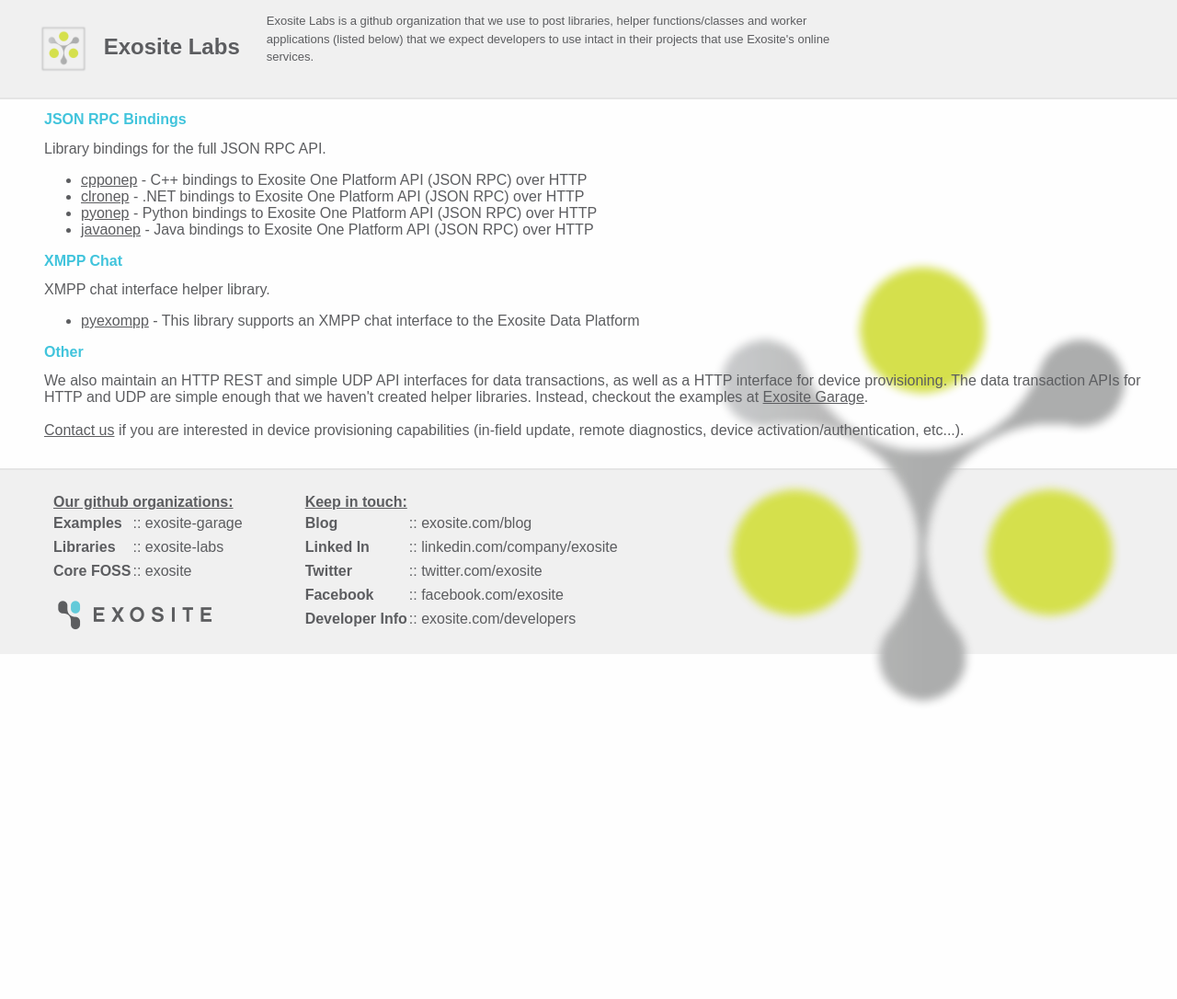
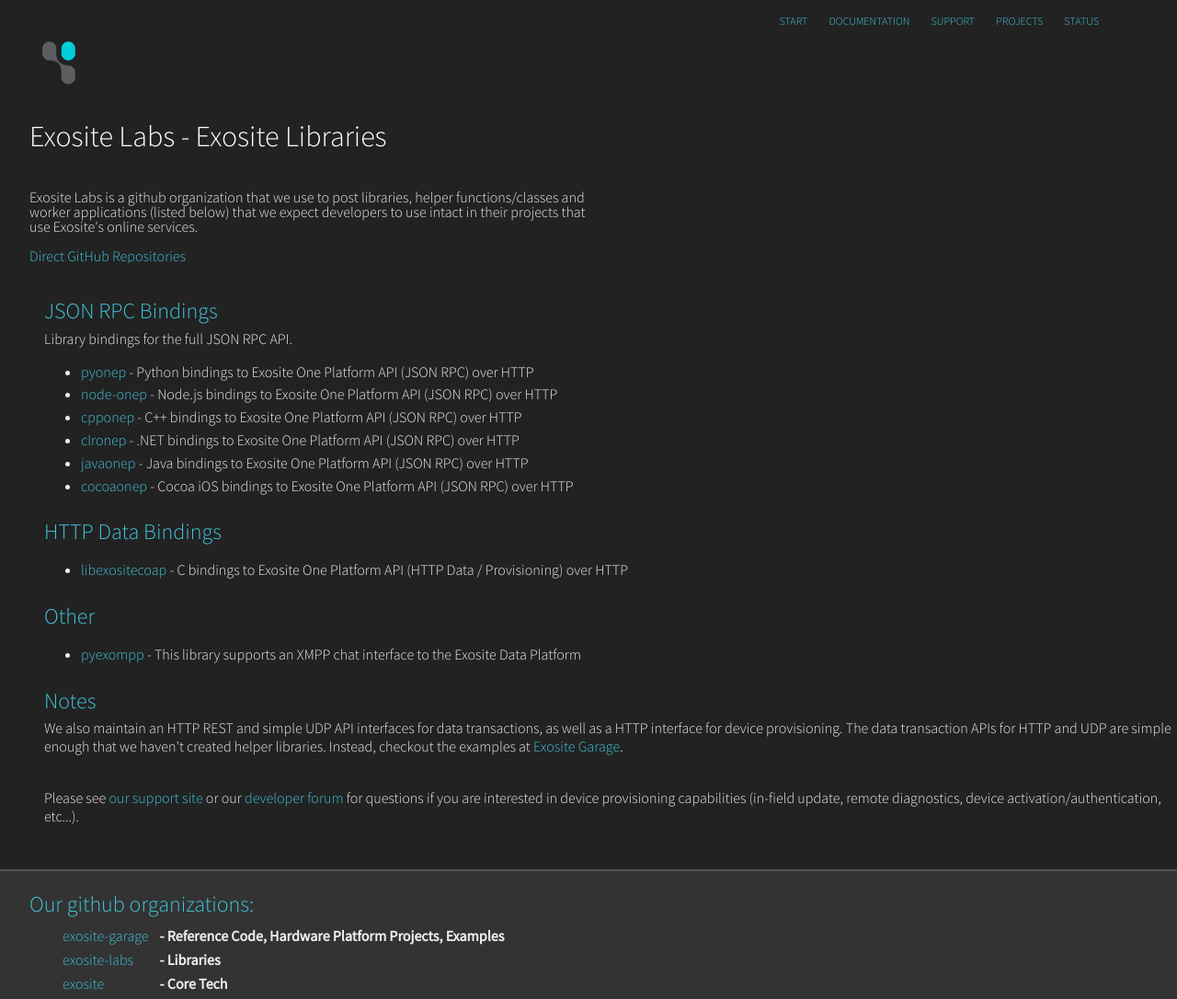
Before and after one commit to exosite-labs/exosite-labs.github.io, a plain HTML site: page index.html in a window 1280 px wide. Shown: the top 1086 px of the page at 92% size. Before the commit the page ends 800 px from the top, so only its background shows below. Drawn offline with Linux system fonts and the light colour scheme.

Commit message:
updates to style of this page added libexositecoap, node-onep and cocoaonep

```diff
--- a/css/style.css
+++ b/css/style.css
@@ -1,6 +1,8 @@
 html
 {
   font-size:100%;
+  /*background-color: #FAFAFA;*/
+  background-color: #222222;
 }
 
 a:focus
@@ -15,12 +17,16 @@
   padding:0;
 }
 
+
 body
 {
-  background-color:#fefefe;
-  color:#5C5D60;
-  font-family:arial, helvetica, freesans, sans-serif;
-  font-size:1em;
+  /*background-color:#fefefe;*/
+  /*color:#5C5D60;*/
+  color:#EEEEEE;
+  /*color:#D4D4D4;*/
+  font-family: 'Source Sans Pro', arial, helvetica, freesans, sans-serif;
+  font-weight: 300;
+  /*font-size:1em;*/
 }
 
 div
@@ -29,27 +35,47 @@
   position:relative;
 }
 
+h1, h2, h3, h4,h5
+{
+  font-family: 'Source Sans Pro',arial, helvetica, freesans, sans-serif;
+  font-weight: 300;
+}
+
 h1
 {
-  font-size:x-large;
+  /*font-size:x-large;*/
+  /*color:#D4D4D4;*/
+  /*color:#000000;*/
+  color:#FFFFFF;
 }
 
 h2
 {
-  font-size:medium;
-  font-weight:bold;
+  /*font-size:medium;*/
+  /*font-weight:bold;*/
+  margin-bottom:0.2em;
   color:#41C4DC;
+  /*color:#111111;*/
+
+}
+
+h3
+{
+  margin-bottom:0.2em;
 }
 
 a
 {
   text-decoration:none;
-  color:#5C5D60;
+  /*color:#5C5D60;*/
+  /*color:#FFFFFF;*/
+  color:#41C4DC;
 }
 
 a:hover
 {
-  color:#D5E04D;
+  color:#41C4DC;
+  text-decoration:underline;
 }
 
 a.highlight:hover
@@ -71,10 +97,22 @@
 
 div.header
 {
-  background-color:#f0f0f0;
+  /*background-color:#ffffff;*/
   padding-left:2em;
   z-index:100;
-  border-bottom:2px solid #E5E5E5;
+  /*border-bottom:2px solid #E5E5E5;*/
+  /*padding-bottom:2em;*/
+}
+
+div.header body
+{
+  color:#989898;
+}
+
+div.header a
+{
+  /*color:#000000;*/
+  /*color:#D4D4D4;*/
 }
 
 div.header img
@@ -85,16 +123,36 @@
 
 div.overview
 {
-  line-height:1.5em;
-  padding:1em;
+  line-height:1.0em;
+  margin-bottom:1em;
   width:50%;
-  font-size:small;
+  /*font-size:medium;*/
+  float:left;
+  /*color:#989898;*/
+  /*color:#222222;*/
 }
+
+
 
 div.leftcol
 {
   float:left;
   margin-right:1em;
+  width:70%;
+}
+
+div.footer
+{
+  float:left;
+  margin-right:1em;
+  width:60%;
+  font-family: 'Source Sans Pro', arial, helvetica, freesans, sans-serif;
+  font-weight: 300;
+}
+
+div.footer td
+{
+  padding-left: 10px;
 }
 
 div.content
@@ -106,25 +164,78 @@
 
 div.content a
 {
-  text-decoration:underline;
-  color:#5C5D60;
+  /*text-decoration:underline;*/
+  /*color:#000000;*/
+  color:#41C4DC;
 }
 
 div.content a:hover
 {
-  color:#5C5D60;
-  background-color:#D5E04D;
+  color:#41C4DC;
+  text-decoration:underline;
+  /*background-color:#D5E04D;*/
 }
 
-div.footer
+
+
+div.gitinfo
 {
-  border-top:2px solid #E5E5E5;
+  border-top:2px solid #555555;
   padding-left:2em;
-  background-color:#f0f0f0;
+  background-color:#333333;
   z-index:50;
 }
 
-div.footer table
+div.gitinfo table
 {
   margin:1.5em;
 }
+
+div.gitinfo a
+{
+  /*text-decoration:underline;*/
+  color:#41C4DC;
+  /*color:#41C4DC;*/
+}
+
+div.gitinfo a:hover
+{
+  color:#41C4DC;
+  /*background-color:#D5E04D;*/
+}
+
+li
+{
+  padding-bottom:0.3em;
+}
+
+
+#top-navbar-container {
+  height: 30px;
+  background-color:#222222;
+  max-width: 100%;;
+}
+
+#top-navbar {
+max-width: 1110px;
+margin-right: auto;
+margin-left: auto;
+}
+
+ul#top-navbar-links {
+  margin: 0;
+  padding: 11px 0 0;
+  float: right; }
+
+#top-navbar-links li {
+  list-style: none;
+  display: inline;
+  padding: 12px 0 0 20px;
+  margin: 0; }
+
+#top-navbar-links li a {
+  font-size: 12px;
+  /*font-family: "Helvetica Neue", helvetica, arial, sans-serif;*/
+  text-transform: uppercase;
+  /*font-weight: bold;*/
+  color: #41C4DC; }
--- a/index.html
+++ b/index.html
@@ -6,81 +6,79 @@
 
   <meta name="author" content="Exosite" />
   <meta name="description" content="Overview of Exosite Labs organization and repositories." />
-  <meta name="keywords" content="exosite,exosite-labs,cloud,library,api,m2m,devices,remote,wireless,monitoring" />
-
+  <meta name="keywords" content="exosite,exosite-labs,cloud,library,api,m2m,devices,remote,wireless,monitoring,python,java,.net,c++,nodejs" />
+  <link href='http://fonts.googleapis.com/css?family=Source+Sans+Pro:300,400' rel='stylesheet' type='text/css'>
   <link rel="stylesheet" href="css/style.css" type="text/css" />
 </head>
 
 <body>
+<div id="top-navbar-container" class="container">
+  <div id="top-navbar" class="container">
+    <ul id="top-navbar-links">
+      <li><a href="https://account.exosite.com/login">Start</a></li>
+      <li><a href="http://docs.exosite.com">Documentation</a></li>
+      <li><a href="https://support.exosite.com">Support</a></li>
+      <li><a href="https://github.com/exosite-garage">Projects</a></li>
+      <li><a href="https://status.exosite.com/">Status</a></li>
+    </ul>
+  </div>
+</div>
 <div class="site">
   <div class="header">
     <div class="leftcol">
-      <h1><a href="http://github.com/exosite-labs">
-        <img width="50" src="images/boomerang_icon_outline.png" alt="Exosite Labs Icon"/>
-        Exosite Labs
-      </a></h1>
+        <img width="50" src="images/exosite_logo_50px.png" alt="Exosite Labs Icon"/></img><h1>Exosite Labs - Exosite Libraries</h1>
     </div>
     <div class="overview">
-      Exosite Labs is a github organization that we use to post libraries,
+      <p>Exosite Labs is a github organization that we use to post libraries,
       helper functions/classes and worker applications (listed below) that we
       expect developers to use intact in their projects that use Exosite's
-      online services.
+      online services. </p>
+      <a href="http://github.com/exosite-labs">Direct GitHub Repositories</a>
     </div>
   </div>
   <div class="content">
-
     <h2>JSON RPC Bindings</h2>
     Library bindings for the full JSON RPC API.
     <ul>
+      <li><a href="https://github.com/exosite-labs/pyonep">pyonep</a> - Python bindings to Exosite One Platform API (JSON RPC) over HTTP</li>
+      <li><a href="https://github.com/exosite-labs/node-onep">node-onep</a> - Node.js bindings to Exosite One Platform API (JSON RPC) over HTTP</li>
       <li><a href="https://github.com/exosite-labs/cpponep">cpponep</a> - C++ bindings to Exosite One Platform API (JSON RPC) over HTTP</li>
       <li><a href="https://github.com/exosite-labs/clronep">clronep</a> - .NET bindings to Exosite One Platform API (JSON RPC) over HTTP</li>
-      <li><a href="https://github.com/exosite-labs/pyonep">pyonep</a> - Python bindings to Exosite One Platform API (JSON RPC) over HTTP</li>
       <li><a href="https://github.com/exosite-labs/javaonep">javaonep</a> - Java bindings to Exosite One Platform API (JSON RPC) over HTTP</li>
+      <li><a href="https://github.com/exosite-labs/cocoaonep">cocoaonep</a> - Cocoa iOS bindings to Exosite One Platform API (JSON RPC) over HTTP</li>
     </ul>
-    <h2>XMPP Chat</h2>
-    XMPP chat interface helper library.
+    <h2>HTTP Data Bindings</h2>
+    <ul>
+      <li><a href="https://github.com/exosite-labs/libexositecoap">libexositecoap</a> - C bindings to Exosite One Platform API (HTTP Data / Provisioning) over HTTP</li>
+    </ul>
+    <h2>Other</h2>
     <ul>
       <li><a href="https://github.com/exosite-labs/pyexompp">pyexompp</a> - This library supports an XMPP chat interface to the Exosite Data Platform</li>
     </ul>
-    <h2>Other</h2>
+    <h2>Notes</h2>
     We also maintain an HTTP REST and simple UDP API interfaces for data transactions,
     as well as a HTTP interface for device provisioning.  The data transaction
     APIs for HTTP and UDP are simple enough that we haven't created helper libraries.
     Instead, checkout the examples at <a href="http://exosite-garage.github.com">
-    Exosite Garage</a>.</br></br><a href="http://exosite.com/contact">Contact us</a> if you are interested in device
-    provisioning capabilities (in-field update, remote diagnostics, device
-    activation/authentication, etc...).
+    Exosite Garage</a>.</br></br>
+    <p>Please see <a href="https://support.exosite.com">our support site</a> or our <a href="https://community.exosite.com">developer forum </a>for questions if you are interested in device provisioning capabilities (in-field update, remote diagnostics, device activation/authentication, etc...).</p>
   </div>
 
-  <div class="footer">
-    <div class="leftcol">
-      <table style="margin-bottom:0;">
+  <div class="gitinfo">
+    <div class="footer">
+      <h2>Our github organizations:</h2>
+      <table style="margin-bottom:0;margin-top:0;">
         <tbody>
-          <th colspan="2">Our github organizations:</th>
-          <tr><td><strong>Examples</strong></td><td>:: <a class="highlight" href="http://github.com/exosite-garage">exosite-garage</a></td></tr>
-          <tr><td><strong>Libraries</strong></td><td>:: <a class="highlight" href="http://github.com/exosite-labs">exosite-labs</a></td></tr>
-          <tr><td><strong>Core FOSS</strong></td><td>:: <a class="highlight" href="http://github.com/exosite">exosite</a></td></tr>
+          <tr><td><a  href="http://github.com/exosite-garage">exosite-garage</a></td> <td><strong>- Reference Code, Hardware Platform Projects, Examples</strong></td></tr>
+          <tr><td><a  href="http://github.com/exosite-labs">exosite-labs</a></td><td><strong>- Libraries</strong></td></tr>
+          <tr><td><a  href="http://github.com/exosite">exosite</a></td><td><strong>- Core Tech</strong></td></tr>
         </tbody>
       </table>
       <a href="http://exosite.com"><img style="margin-left:1em;" src="images/logo_linear.png" alt="Exosite Logo"/></a></br>
     </div>
-    <div>
-      <table>
-        <tbody>
-          <th colspan="2">Keep in touch:</th>
-          <tr><td><strong>Blog</strong></td><td>:: <a class="highlight" href="http://exosite.com/blog/">exosite.com/blog</a></td></tr>
-          <tr><td><strong>Linked In</strong></td><td>:: <a class="highlight" href="http://www.linkedin.com/company/exosite/">linkedin.com/company/exosite</a></td></tr>
-          <tr><td><strong>Twitter</strong></td><td>:: <a class="highlight" href="http://twitter.com/exosite/">twitter.com/exosite</a></td></tr>
-          <tr><td><strong>Facebook</strong></td><td>:: <a class="highlight" href="http://www.facebook.com/pages/Exosite/166517043360541">facebook.com/exosite</a></td></tr>
-          <tr><td><strong>Developer Info</strong></td><td>:: <a class="highlight" href="http://exosite.com/developers/">exosite.com/developers</a></td></tr>
-        </tbody>
-      </table>
-    </div>
-  </div>
-
 </div>
 
-<img style="position: absolute; bottom: 0; right: 0; border: 0;z-index:50;" src="images/labs.png" alt="Exosite Technology Icon" />
+<!--<img style="position: absolute; bottom: 0; right: 0; border: 0;z-index:50;" src="images/labs.png" alt="Exosite Technology Icon" /> -->
 
 </body>
 </html>
```
Also changed, not shown: images/exosite_logo_50px.png (added).
